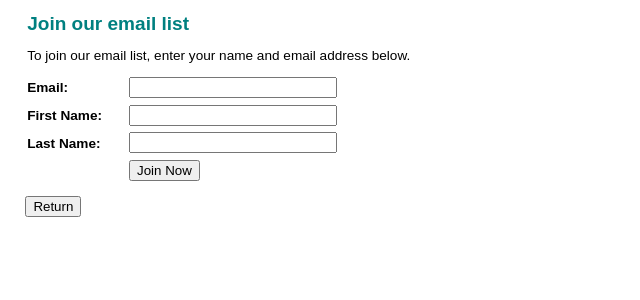
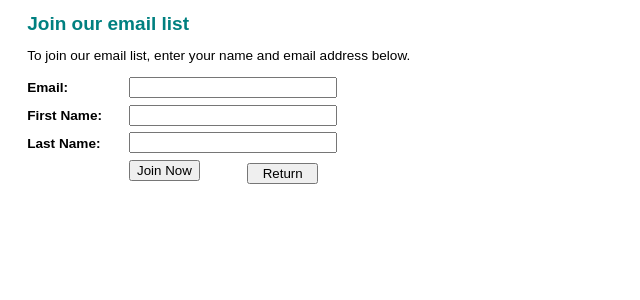
Before and after one commit to NhatTam1705/mvc_pattern, a Java web app: page /emailList21 in a window 1280 px wide. Shown: the top 300 px of the page, without its empty margins (0-640 px from the left). Run offline with Tomcat 11, a stand-in JSP engine, Linux system fonts and the light colour scheme.

Commit message:
update 12/10/2021

```diff
--- a/src/main/webapp/styles/exercise/lesson2/main.css
+++ b/src/main/webapp/styles/exercise/lesson2/main.css
@@ -43,3 +43,17 @@ br {
     margin-left: 0.5em;
     cursor: pointer;
 }
+
+.form-in{
+    position:absolute;
+}
+
+.form-out{
+    position: absolute;
+    margin-left: 220px;
+    margin-top: 86px;
+}
+.btn-return{
+    cursor: pointer;
+    width: 71px;
+}
--- a/src/main/webapp/views/exercise/lesson2/part1/index.jsp
+++ b/src/main/webapp/views/exercise/lesson2/part1/index.jsp
@@ -11,7 +11,7 @@
     <p>To join our email list, enter your name and
        email address below.</p>
     <p><i>${message}</i></p>
-    <form action="emailList21" method="post">
+    <form class="form-in" action="emailList21" method="post">
         <input type="hidden" name="action" value="add">
         <label class="pad_top">Email:</label>
         <input type="email" name="email" value="${user.email}"><br>
@@ -22,8 +22,8 @@
         <label>&nbsp;</label>
         <input type="submit" value="Join Now" class="margin_left">
     </form>
-    <form action="trang-chu" method="post">
-        <input type="submit" value="Return" style="margin-top: 15px; margin-left: -97px;">
+    <form class="form-out" action="trang-chu" method="post">
+        <input class="btn-return" type="submit" value="Return">
     </form>
 </body>
 </html>
```
Also changed, not shown: 5 other files.
